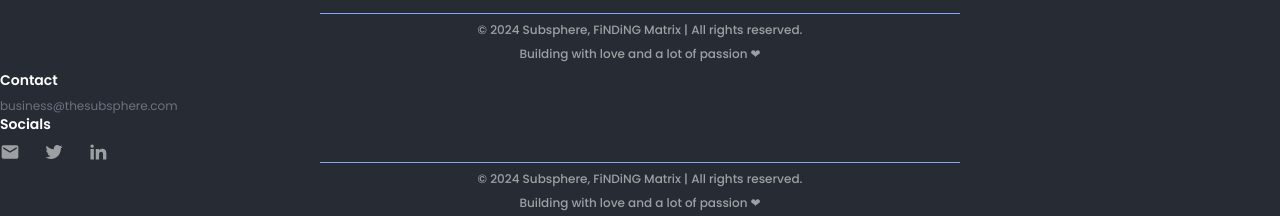
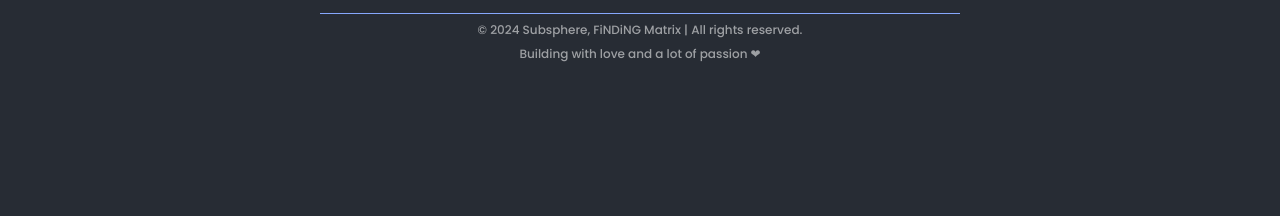
Before and after one commit to TuhinBar/subsphere-waiting-page, a React (Create React App) app in the folder frontend/: page / in a window 1280 px wide. Shown: the part 1823-2039 px from the top of the page. After the commit the page ends 1893 px from the top, so only its background shows below. Built offline with nearby package versions, Linux system fonts and the light colour scheme; no server answers.

Commit message:
footer changes

```diff
--- a/frontend/src/components/Footer.jsx
+++ b/frontend/src/components/Footer.jsx
@@ -6,7 +6,6 @@ import { useNavigate } from 'react-router-dom';
 const Footer = props => {
   const navigate = useNavigate();
   return (
-    <>
     <div className=" h-full">
       <div className='flex md:justify-between lg:justify-evenly md:items-center md:gap-0 gap-8 flex-col md:flex-row px-12 md:px-0  pt-12 pb-8 '>
         <a href='/' className='flex items-center'>
@@ -47,27 +46,6 @@ const Footer = props => {
         </p>
       </div>
     </div>
-      <div className="">
-        <h1 className="text-white font-semibold text-sm mb-2">Contact</h1>
-        <p className="text-xs text-gray-500">business@thesubsphere.com</p>
-      </div>
-      <div className="flex flex-col cursor-pointer ">
-        <h1 className="text-white font-semibold text-sm mb-2">Socials</h1>
-        <div className="flex gap-6">
-          <MdEmail className="w-5 h-5 text-white opacity-55 hover:opacity-100 transition-all duration-200 ease-in-out" />
-          <RiTwitterFill className="w-5 h-5 text-white opacity-55 hover:opacity-100 transition-all duration-200 ease-in-out" />
-          <RiLinkedinFill className="w-5  h-5 text-white opacity-55 hover:opacity-100 transition-all duration-200 ease-in-out" />
-        </div>
-      </div>
-      <div className="flex flex-col items-center justify-center gap-2 p-2   border-secondary border-t w-full md:w-2/4 mx-auto   ">
-        <p className="text-white text-xs font-medium opacity-55">
-          © 2024 Subsphere, FiNDiNG Matrix | All rights reserved.
-        </p>
-        <p className="text-white text-xs font-medium opacity-55">
-          Building with love and a lot of passion ❤
-        </p>
-      </div>
-    </>
   );
 };
 
```
Lines whose indentation alone changed are shown as unchanged.
